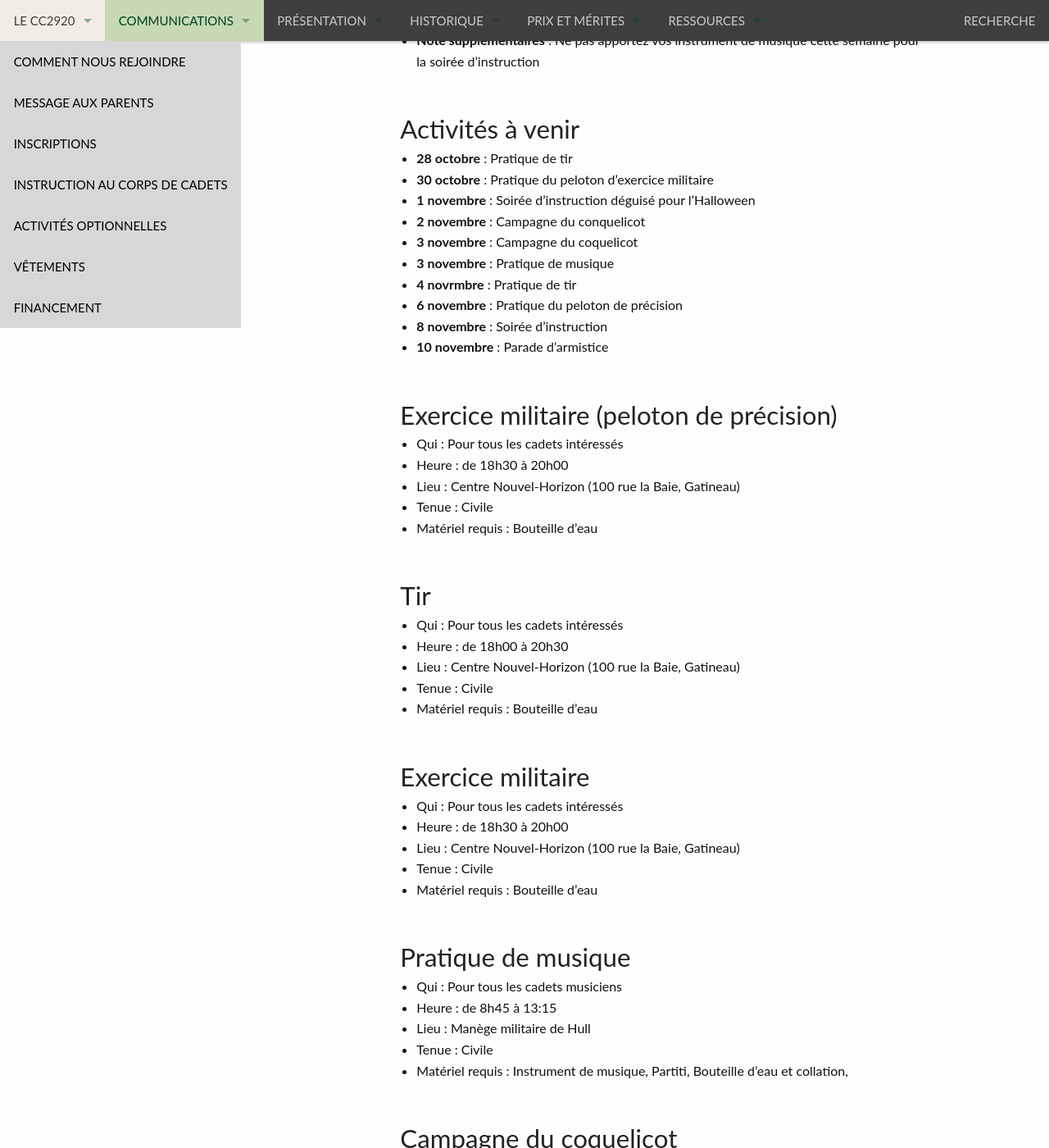
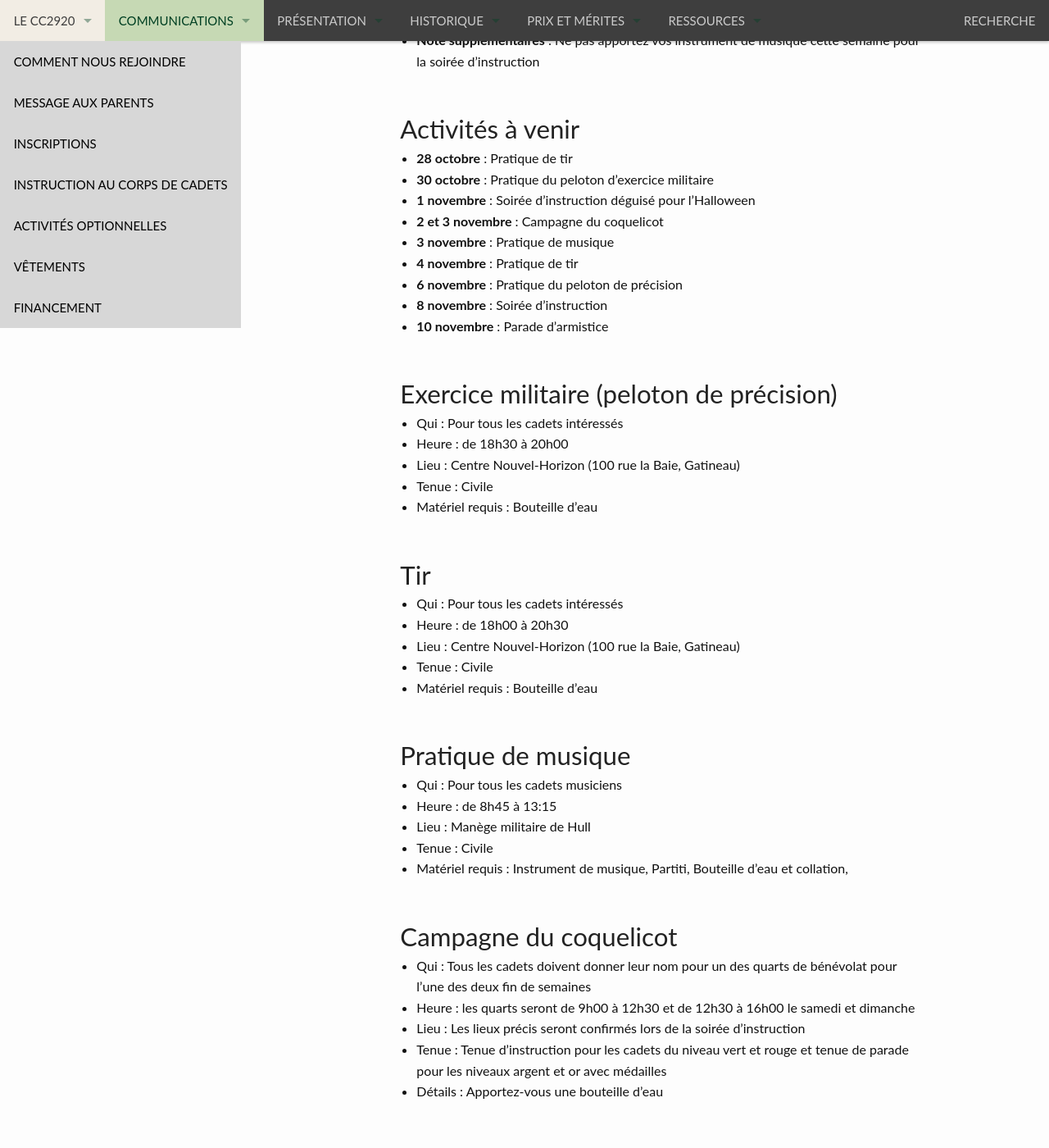
Before and after one commit to CC2920/web, a Jekyll site: the page built from _communications/messages.md, in a window 1280 px wide and 1400 px high, scrolled down 596 px. Shown: the whole window at 82% size. Built offline with Jekyll 4.4.1, drawn with Linux system fonts in a browser that asks for light colours.

Commit message:
Update messages.md

```diff
--- a/_communications/messages.md
+++ b/_communications/messages.md
@@ -22,10 +22,9 @@ Ce vendredi sera une soirée d'Halloween.
 - **28 octobre** : Pratique de tir
 - **30 octobre** : Pratique du peloton d'exercice militaire
 - **1 novembre** : Soirée d'instruction déguisé pour l'Halloween
-- **2 novembre** : Campagne du conquelicot
-- **3 novembre** : Campagne du coquelicot
+- **2 et 3 novembre** : Campagne du coquelicot
 - **3 novembre** : Pratique de musique
-- **4 novrmbre** : Pratique de tir
+- **4 novembre** : Pratique de tir
 - **6 novembre** : Pratique du peloton de précision
 - **8 novembre** : Soirée d'instruction
 - **10 novembre** : Parade d'armistice
@@ -42,14 +41,6 @@ Ce vendredi sera une soirée d'Halloween.
 
 - Qui : Pour tous les cadets intéressés
 - Heure : de 18h00 à 20h30
-- Lieu : Centre Nouvel-Horizon (100 rue la Baie, Gatineau)
-- Tenue : Civile
-- Matériel requis : Bouteille d'eau
-
-## Exercice militaire
-
-- Qui :  Pour tous les cadets intéressés
-- Heure : de 18h30 à 20h00
 - Lieu : Centre Nouvel-Horizon (100 rue la Baie, Gatineau)
 - Tenue : Civile
 - Matériel requis : Bouteille d'eau
```
